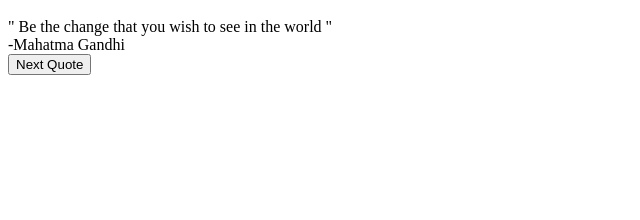
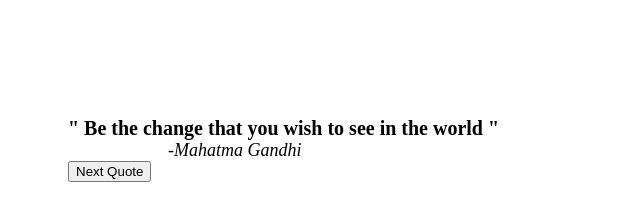
Before and after one commit to ahirsch9/inspirational-quote-generator, a plain HTML site: page index.html in a window 1280 px wide. Shown: the part 48-268 px from the top of the page, without its empty margins (0-640 px from the left). Drawn offline with nearby package versions, Linux system fonts and the light colour scheme.

Commit message:
Update index.html

```diff
--- a/index.html
+++ b/index.html
@@ -1,7 +1,8 @@
 <html>
   <head>
     <title>Inspirational Quote Generator</title>
-    <link rel=stylesheet' type="text/css" href=/css/main.css">
+    <link rel="stylesheet" type="text/css" href="/css/main.css">
+
                  <script src="https://code.jquery.com/jquery-2.2.4.min.js"></script>
                  <script src="script.js"></script>
 
```
